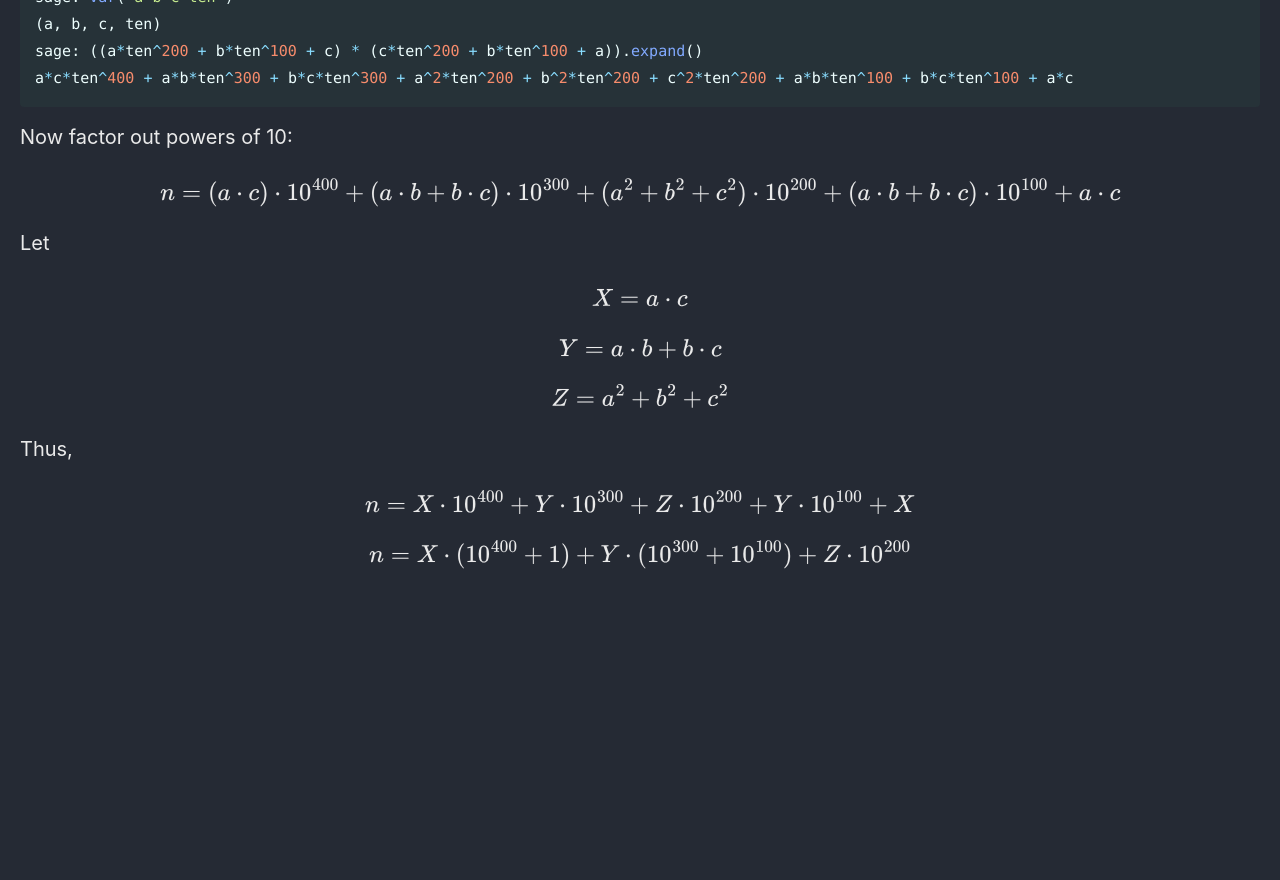
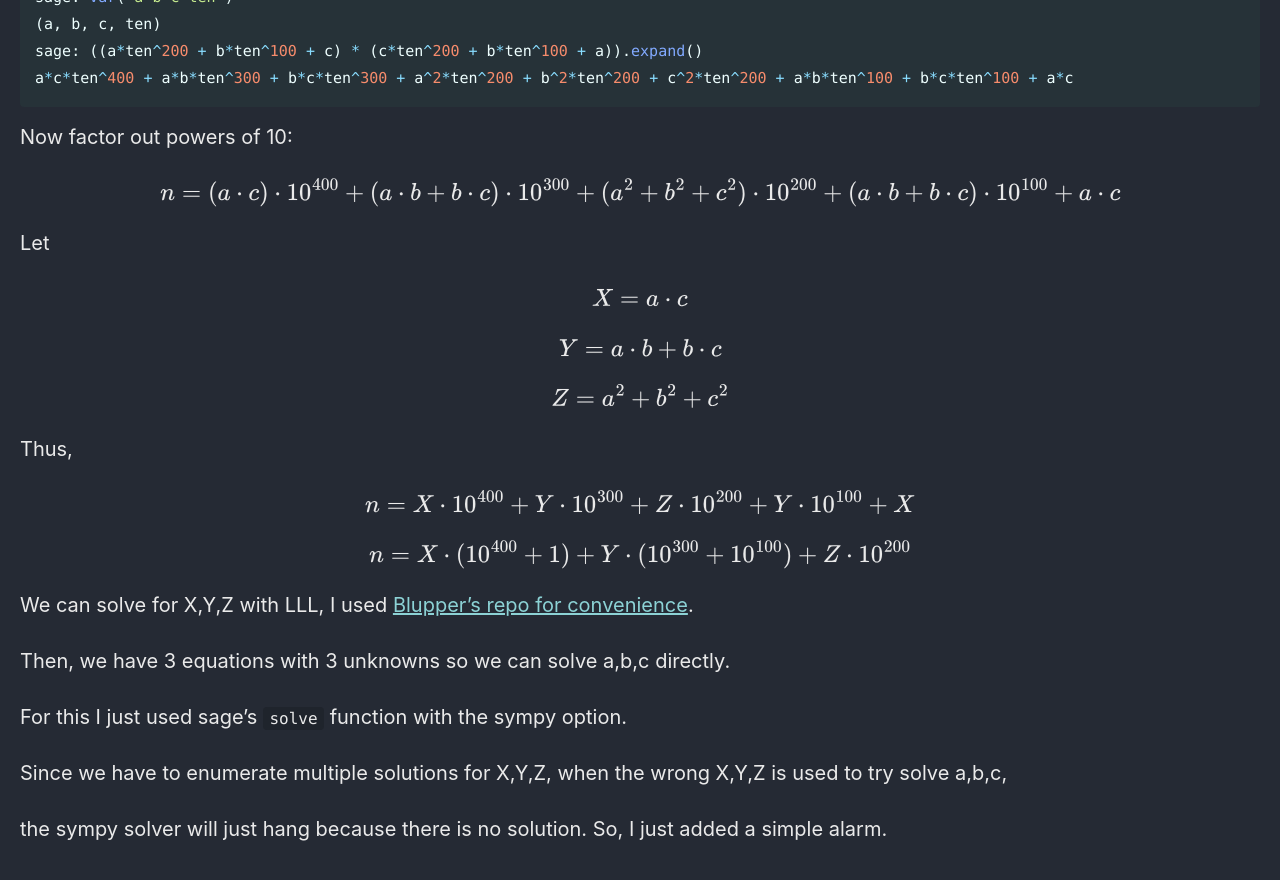
Before and after one commit to Connor-McCartney/Connor-McCartney.github.io, a Jekyll site: the page built from _pages/cryptography/rsa/PrimeRotation-CompfestCTF-16-2024.md, in a window 1280 px wide and 900 px high, scrolled down 1436 px. Shown: the top 880 px of the window. Built offline with Jekyll 4.4.1, drawn with Linux system fonts in a browser that asks for light colours; cached includes are drawn as plain includes; before the commit the page ends 2056 px from its top, so only the background shows below that.

Commit message:
Update PrimeRotation-CompfestCTF-16-2024.md

```diff
--- a/_pages/cryptography/rsa/PrimeRotation-CompfestCTF-16-2024.md
+++ b/_pages/cryptography/rsa/PrimeRotation-CompfestCTF-16-2024.md
@@ -95,3 +95,13 @@ $$
 $$
 n = X \cdot (10^{400} + 1) + Y \cdot (10^{300} + 10^{100}) + Z \cdot 10^{200}
 $$
+
+We can solve for X,Y,Z with LLL, I used [Blupper's repo for convenience](https://github.com/TheBlupper/linineq).
+
+Then, we have 3 equations with 3 unknowns so we can solve a,b,c directly.
+
+For this I just used sage's `solve` function with the sympy option.
+
+Since we have to enumerate multiple solutions for X,Y,Z, when the wrong X,Y,Z is used to try solve a,b,c,
+
+the sympy solver will just hang because there is no solution. So, I just added a simple alarm.
```
